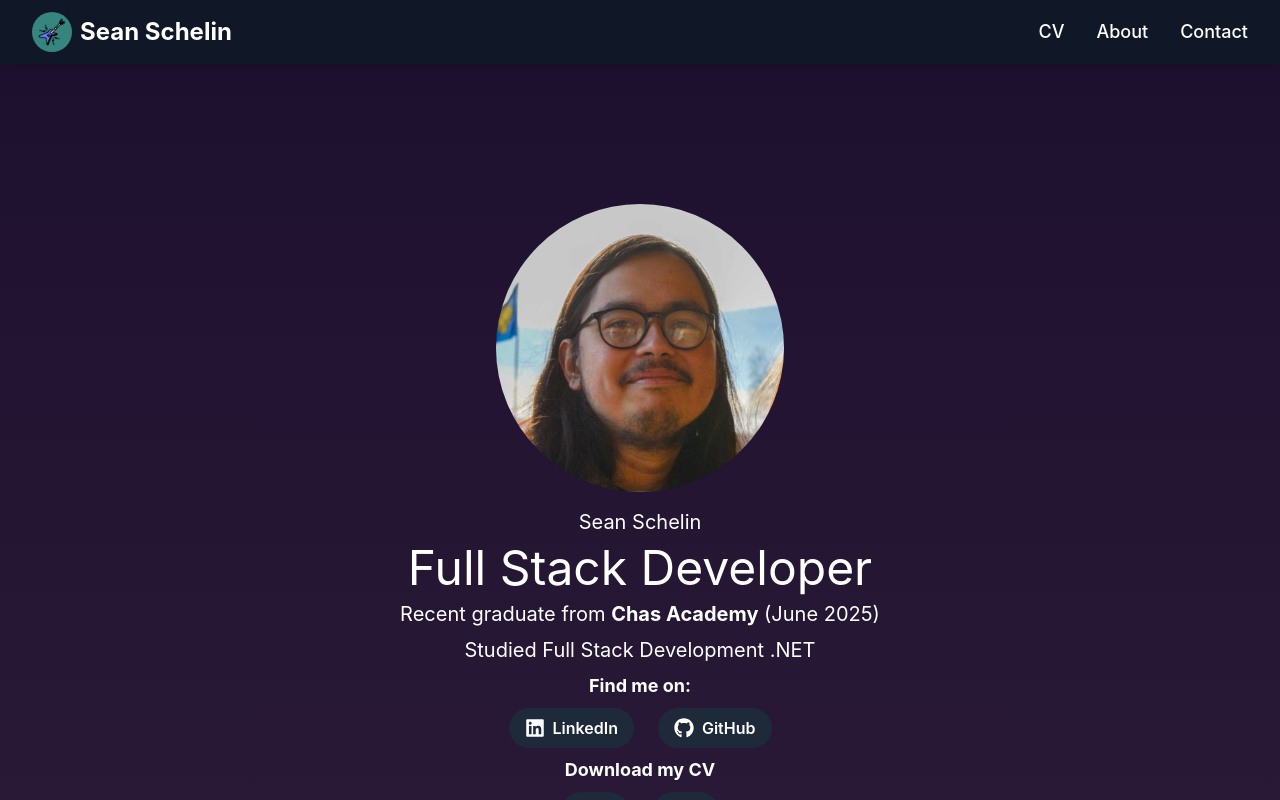
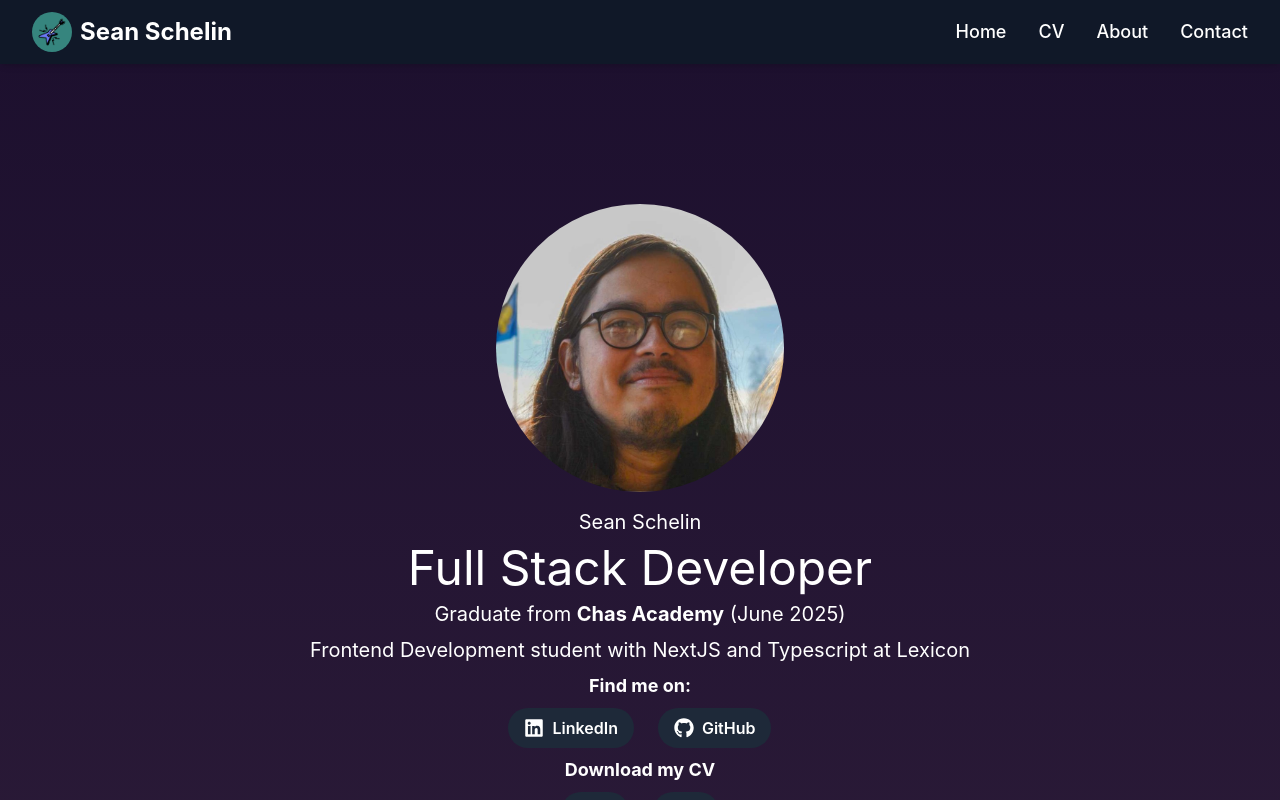
Before and after one commit to seanie1995/NextCV, a Next.js app: page / in a window 1280 px wide. Shown: the top 800 px of the page. Built offline with nearby package versions, Linux system fonts and the light colour scheme; no server answers.

Commit message:
Applied descriptions to Repos and resized images.

```diff
--- a/src/app/components/Navbar.tsx
+++ b/src/app/components/Navbar.tsx
@@ -34,6 +34,12 @@ const Navbar = () => {
 
           {/* Desktop links */}
           <div className="hidden sm:flex space-x-8 text-lg font-medium">
+            <Link
+              href="/"
+              className="hover:text-purple-400 transition-colors duration-200"
+            >
+              Home
+            </Link>
             <Link
               href="/CV"
               className="hover:text-purple-400 transition-colors duration-200"
--- a/src/app/components/RepoCard.tsx
+++ b/src/app/components/RepoCard.tsx
@@ -16,7 +16,7 @@ const RepoCard: React.FC<RepoProp> = ({ data }) => {
     <div className={baseCard}>
 
       {data.url && (
-        <div className="mb-4 flex-shrink-0 relative h-128 w-full">
+        <div className="mb-4 flex-shrink-0 relative h-64 w-full">
           <Image
             src={data.url}
             alt={data.displayName}
--- a/src/app/page.tsx
+++ b/src/app/page.tsx
@@ -70,7 +70,7 @@ export default function Home() {
             <h2 className="text-xl text-white">Sean Schelin</h2>
             <h1 className="text-5xl  text-white">Full Stack Developer</h1>
             <p className="text-xl text-white">
-              Recent graduate from{" "}
+              Graduate from{" "}
               <a
                 className="font-bold hover:text-purple-900 hover:underline transition duration-300 ease-in-out text-white"
                 href="https://chasacademy.se/"
@@ -79,8 +79,9 @@ export default function Home() {
               </a>{" "}
               (June 2025)
             </p>
+
             <p className="text-xl text-white">
-              Studied Full Stack Development .NET
+              Frontend Development student with NextJS and Typescript at Lexicon
             </p>
             <p className="font-bold text-white text-lg">Find me on:</p>
             <ul className="flex justify-center gap-6">
@@ -136,7 +137,7 @@ export default function Home() {
               Portfolio
             </h2>
 
-            <ul className="">
+            <ul className="grid grid-cols-3 gap-4">
               {repos.map((i, index) => (
                 <RepoCard data={i} key={index}/>
               ))}
```
